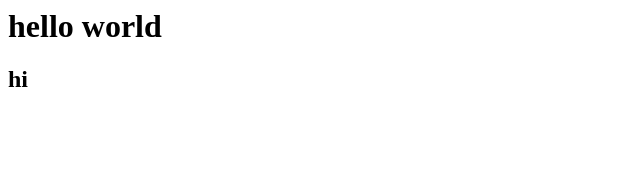
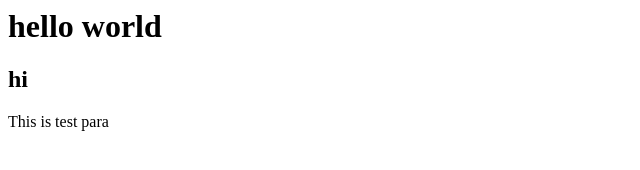
Before and after one commit to robicse/demo, a plain HTML site: page index.html in a window 1280 px wide. Shown: the whole page, without its empty margins (0-640 px from the left). Drawn offline with Linux system fonts and the light colour scheme.

Commit message:
third change

```diff
--- a/index.html
+++ b/index.html
@@ -1,2 +1,3 @@
 <h1>hello world</h1>
 <h2>hi</h2>
+<p>This is test para</p>
```
